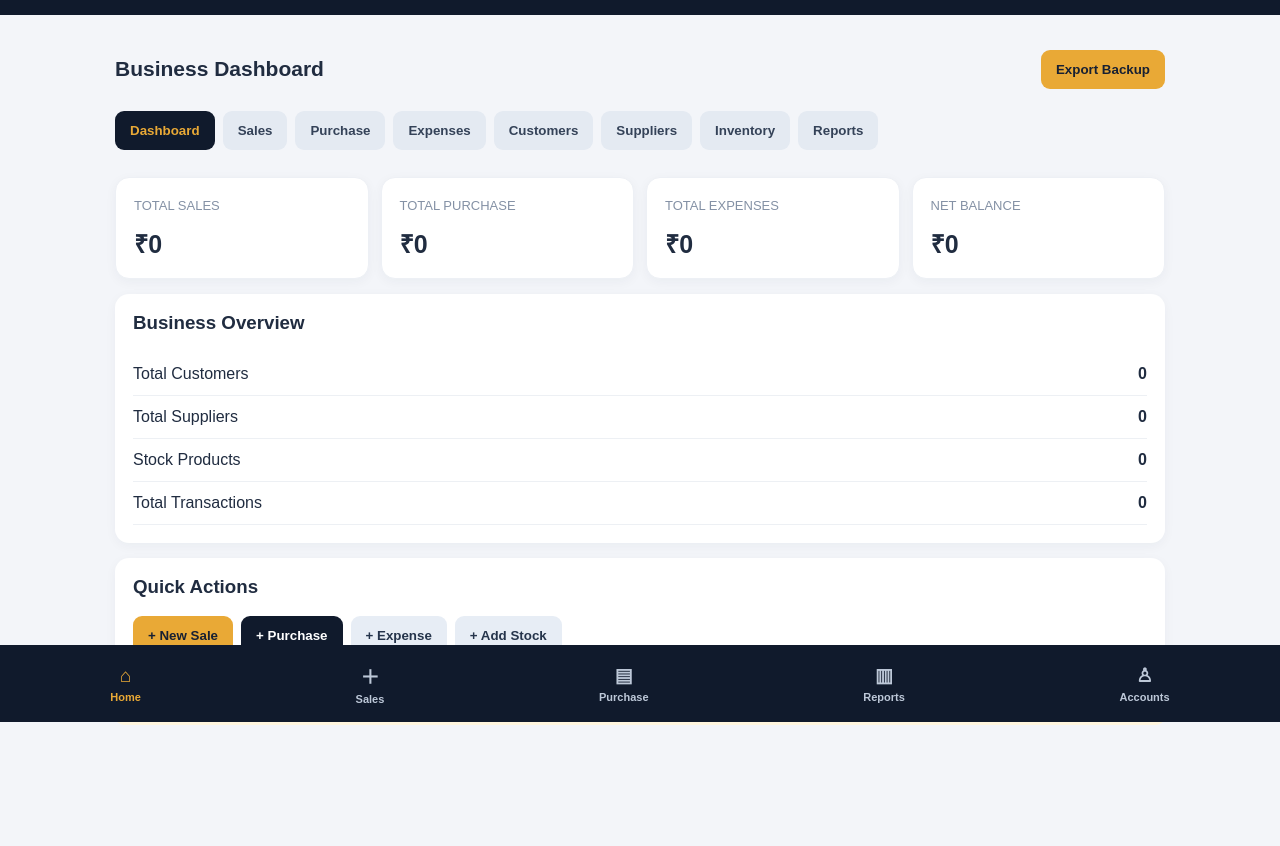
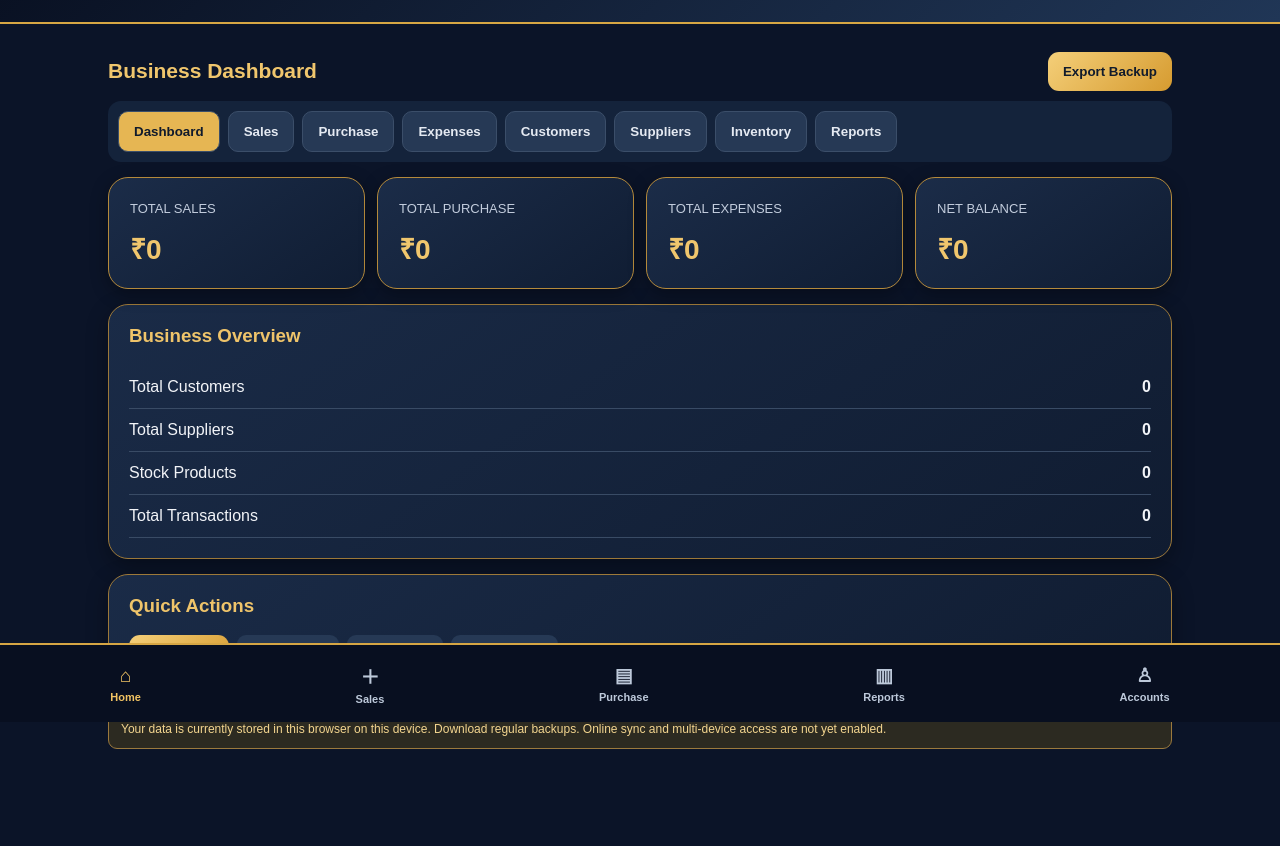
Before and after one commit to abdulace-create/Fazata-accounting-pro, a plain HTML site: page index.html in a window 1280 px wide. Shown: the part 78-924 px from the top of the page. Drawn offline with Linux system fonts and the light colour scheme.

Commit message:
Update index.html

```diff
--- a/index.html
+++ b/index.html
@@ -107,6 +107,160 @@ body{padding-bottom:80px}
 .grid{grid-template-columns:repeat(4,1fr)}
 .layout{padding:25px}
 }
+/* ===== FAZATA ROYAL PREMIUM THEME ===== */
+
+:root {
+  --navy: #0b1428;
+  --navy2: #172641;
+  --gold: #e6b653;
+  --bg: #0b1428;
+  --white: #172641;
+  --muted: #b5c1d3;
+}
+
+body {
+  background: #0b1428;
+  color: #f5f7fb;
+  font-family: Arial, sans-serif;
+}
+
+header {
+  background: linear-gradient(135deg,#080f20,#203656);
+  border-bottom: 2px solid #d7a744;
+  padding: 25px 18px;
+}
+
+.brand {
+  color: #edbd59;
+  font-size: 24px;
+  font-weight: 900;
+  letter-spacing: 1px;
+}
+
+.layout {
+  max-width: 1100px;
+  margin: auto;
+  padding: 18px;
+}
+
+.topbar h2 {
+  color: #f0c66d;
+}
+
+.stat {
+  background: linear-gradient(145deg,#1b2c48,#101d33);
+  color: white;
+  border: 1px solid #b58a3b;
+  border-radius: 18px;
+  padding: 21px;
+  box-shadow: 0 5px 18px #0005;
+}
+
+.stat small {
+  color: #c3cddd;
+}
+
+.stat h2 {
+  color: #f0c66d;
+  font-size: 28px;
+}
+
+.panel {
+  background: linear-gradient(145deg,#1a2b47,#101c31);
+  color: white;
+  border: 1px solid #9d7939;
+  border-radius: 18px;
+  padding: 20px;
+  box-shadow: 0 7px 22px #0005;
+}
+
+.panel h3 {
+  color: #efc46a;
+}
+
+.nav {
+  background: #14233b;
+  border-radius: 13px;
+  padding: 10px;
+}
+
+.nav button {
+  background: #263955;
+  color: #e5eaf2;
+  border: 1px solid #3b4e69;
+  border-radius: 10px;
+}
+
+.nav button.active {
+  background: #e6b653;
+  color: #101a2c;
+}
+
+button.gold {
+  background: linear-gradient(135deg,#f4cf79,#d69b30);
+  color: #111b2c;
+  border-radius: 11px;
+  font-weight: 800;
+}
+
+button.dark, button.light {
+  background: #263955;
+  color: white;
+}
+
+input, select {
+  background: #0c192d;
+  color: white;
+  border: 1px solid #a17b39;
+  border-radius: 10px;
+}
+
+input::placeholder {
+  color: #9eacc0;
+}
+
+label {
+  color: #eac36d;
+}
+
+.item {
+  border-bottom: 1px solid #394b65;
+  color: #f2f4f8;
+}
+
+.muted, th {
+  color: #b7c3d5;
+}
+
+td {
+  color: #f2f4f8;
+}
+
+.notice {
+  background: #2c2a21;
+  color: #f3d58f;
+  border: 1px solid #9b793d;
+}
+
+.bottom {
+  background: #080f20;
+  border-top: 2px solid #d6a644;
+}
+
+.bottom button {
+  color: #bdc9da;
+}
+
+.bottom button.active {
+  color: #f1c363;
+}
+
+@media (min-width:700px) {
+  .stat, .panel {
+    border-radius: 20px;
+  }
+}
+
 </style>
 </head>
 
```
